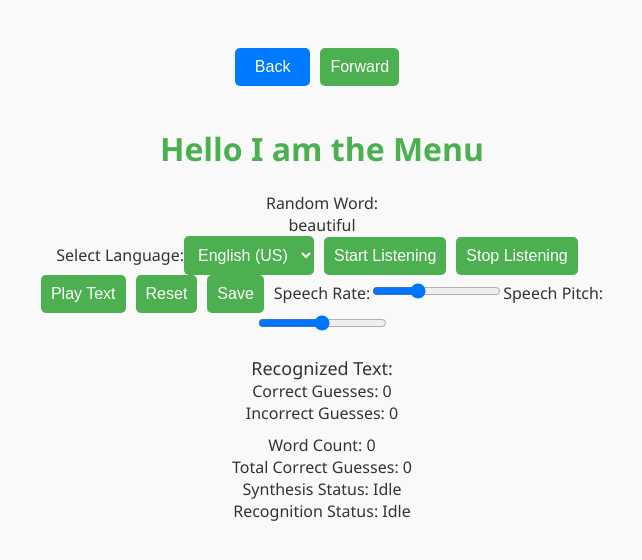
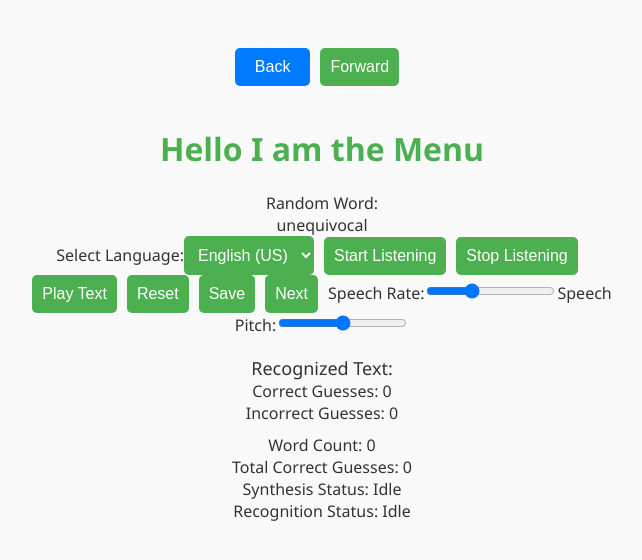
Before and after one commit to Jojo10x/VocalizeIQ, a React (Vite) app: page /menu in a window 1280 px wide. Shown: the top 560 px of the page, without its empty margins (318-960 px from the left). Built offline with nearby package versions, Linux system fonts and the light colour scheme.

Commit message:
added next btn

```diff
--- a/src/Menu/TestLevel.jsx
+++ b/src/Menu/TestLevel.jsx
@@ -21,10 +21,10 @@ const TestLevel = () => {
     recognition.continuous = true;
     recognition.interimResults = true;
 
-    useEffect(() => {
-        const randomIndex = Math.floor(Math.random() * data.words.length);
-        setRandomWord(data.words[randomIndex]);
-    }, []);
+    // useEffect(() => {
+    //     const randomIndex = Math.floor(Math.random() * data.words.length);
+    //     setRandomWord(data.words[randomIndex]);
+    // }, []);
 
     useEffect(() => {
         if (data && data.words && data.words.length > 0) {
@@ -65,6 +65,14 @@ const TestLevel = () => {
         recognition.start();
     };
 
+    const NextWord = ()=>{
+        const randomIndex = Math.floor(Math.random() * data.words.length);
+        setRandomWord(data.words[randomIndex]);
+        setRecognizedText('');
+        setConfirmation('');
+        recognition.start();
+    }
+
     const stopListening = () => {
         recognition.stop();
         const userInput = recognizedText.trim().toLowerCase();
@@ -77,6 +85,7 @@ const TestLevel = () => {
             setConfirmation('Incorrect. Try again.');
         }
         setWordCount(prevCount => prevCount + 1);
+
 
     };
 
@@ -198,6 +207,7 @@ const TestLevel = () => {
           <button onClick={playText}>Play Text</button>
           <button onClick={resetGame}>Reset</button>
           <button onClick={saveTotalCorrectGuesses}>Save</button>
+          <button onClick={NextWord}>Next</button>
 
           <label htmlFor="speechRate">Speech Rate:</label>
           <input
```
